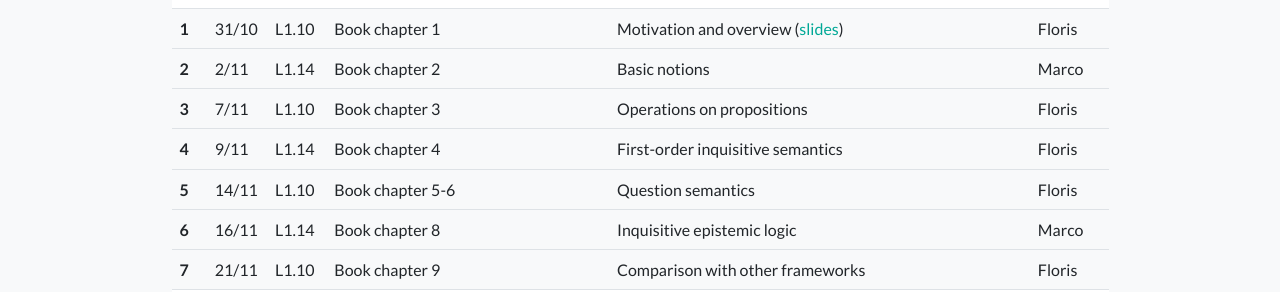
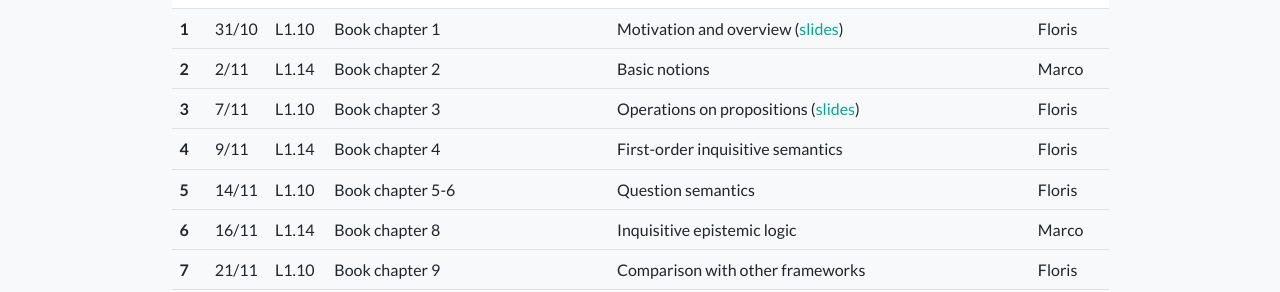
Before and after one commit to froelofs/inquisitive-semantics, a Jekyll site: the page built from _courses/2022-amsterdam.md, in a window 1280 px wide and 900 px high, scrolled down 2268 px. Shown: the part 161-453 px from the top of the window. Built offline with Jekyll 4.4.1, drawn with Linux system fonts in a browser that asks for light colours; part of the change alters nothing that is shown.

Commit message:
Update 2022-amsterdam.md

```diff
--- a/_courses/2022-amsterdam.md
+++ b/_courses/2022-amsterdam.md
@@ -49,7 +49,7 @@ schedule: >
       <td> L1.14</td>
       <td> Book chapter 2</td>
       <td> Basic notions
-      <!-- (<a href="https://www.dropbox.com/s/vfrnxd2nz2ij21y/logic-and-conversation-2020-slides-lecture-2.pdf?dl=0">slides</a>) -->
+      <!-- (<a href="https://www.dropbox.com/s/q9ygnn3gb57btw9/Lecture2.pdf?dl=0">slides</a>) -->
       </td>
       <td> Marco</td>
     </tr>
@@ -59,7 +59,7 @@ schedule: >
       <td> L1.10</td>
       <td> Book chapter 3</td>
       <td> Operations on propositions
-      <!-- (<a href="https://www.dropbox.com/s/udhfv4odg3e2ahl/lecture3.pdf?dl=0">slides</a>) -->
+      (<a href="https://www.dropbox.com/s/6j58omk1kv14e0t/lecture3.pdf">slides</a>)
       </td>
       <td> Floris</td>
     </tr>
```
